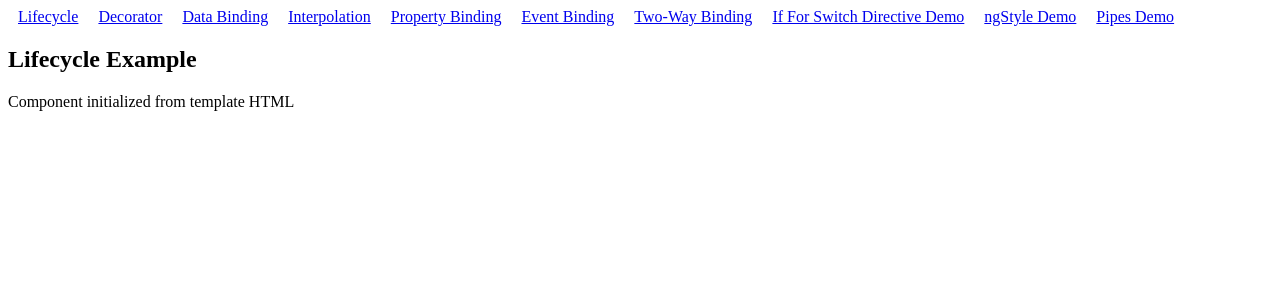
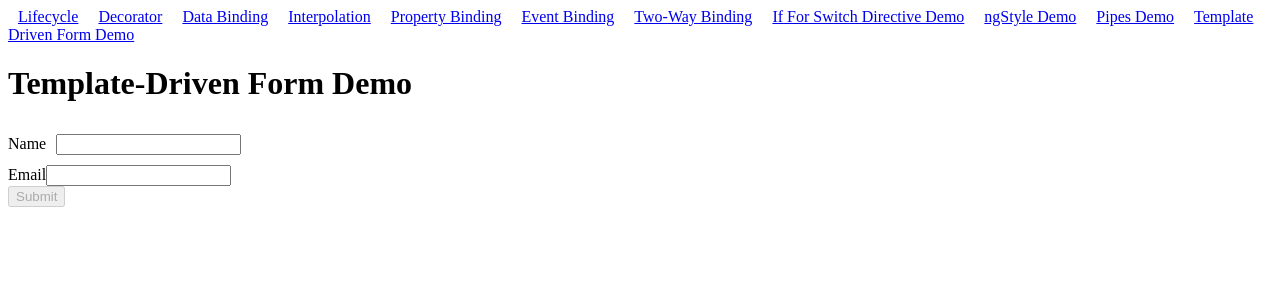
Before and after one commit to Jac3ie/Frontend-TechStack-Learning, an Angular app in the folder angular-coursera-demo/: page /template-driven-form in a window 1280 px wide. Shown: the top 300 px of the page. Built offline with nearby package versions, Linux system fonts and the light colour scheme.

Commit message:
Added demo about template-driven form, with help of gpt to provice me mroe detailed comments.

```diff
--- a/angular-coursera-demo/src/app/app.html
+++ b/angular-coursera-demo/src/app/app.html
@@ -9,6 +9,7 @@
   <a routerLink="/if-for-switch" routerLinkActive="acitve">If For Switch Directive Demo</a>
   <a routerLink="/ng-style-demo" routerLinkActive="active">ngStyle Demo</a>
   <a routerLink="/pipes" routerLinkActive="active">Pipes Demo</a>
+  <a routerLink="/template-driven-form" routerLinkActive="active">Template Driven Form Demo</a>
 </nav>
 
 <router-outlet></router-outlet>
--- a/angular-coursera-demo/src/app/app.routes.ts
+++ b/angular-coursera-demo/src/app/app.routes.ts
@@ -9,6 +9,7 @@ import { TwoWayBinding } from './two-way-binding/two-way-binding';
 import { IfForSwitch } from './if-for-switch/if-for-switch';
 import { NgStyleDemo } from './ng-style-demo/ng-style-demo';
 import { Pipes } from './pipes/pipes';
+import { TemplateDrivenForm } from './template-driven-form/template-driven-form';
 
 export const routes: Routes = [
     { path: '', redirectTo: 'lifecycle', pathMatch: 'full'}, // default go to lifecycle
@@ -22,5 +23,6 @@ export const routes: Routes = [
     { path: 'if-for-switch', component: IfForSwitch},
     { path: 'ng-style-demo', component: NgStyleDemo},
     { path: 'pipes', component: Pipes},
+    { path: 'template-driven-form', component: TemplateDrivenForm},
     { path: '**', component: Lifecycle},
 ];
--- /dev/null
+++ b/angular-coursera-demo/src/app/template-driven-form/template-driven-form.css
@@ -0,0 +1,3 @@
+#name {
+    margin: 10px;
+}
--- /dev/null
+++ b/angular-coursera-demo/src/app/template-driven-form/template-driven-form.html
@@ -0,0 +1,79 @@
+<h1>Template-Driven Form Demo</h1>
+
+<!--
+  #f="ngForm"
+  - Creates a template reference variable named "f"
+  - It points to the NgForm instance (the whole form controller)
+-->
+<form #f="ngForm" (ngSubmit)="submitForm(f)">
+
+  <!-- Name -->
+  <div class="field">
+    <label for="name">Name</label>
+
+    <!--
+      name="name" + ngModel
+      - Required for template-driven forms:
+        ngModel registers this input into the form (NgForm)
+        name is the key inside f.value, e.g. f.value.name
+    -->
+    <input
+        id="name"
+        type="text"
+        name="name"
+        ngModel
+        required
+        minlength="2"
+        #nameModel="ngModel"
+/>
+
+<!--
+  #nameModel="ngModel"
+  - Another template reference variable.
+  - It points to THIS input’s NgModel controller.
+  - Lets you check validity/state like touched/invalid/errors.
+-->
+
+    <!-- Show validation only after user interacted with the field -->
+    @if (nameModel.touched && nameModel.invalid) {
+      <small class="error">
+        <!-- errors is a JS object (map) of validation failures -->
+        @if (nameModel.errors?.['required']) {
+          <span>Name is required.</span>
+        }
+        @if (nameModel.errors?.['minlength']) {
+          <span>Name must be at least 2 characters.</span>
+        }
+      </small>
+    }
+  </div>
+
+  <!-- Email -->
+  <div class="field">
+    <label for="email">Email</label>
+
+    <input
+      id="email"
+      type="email"
+      name="email"
+      ngModel
+      required
+      email
+      #emailModel="ngModel"
+    />
+
+    @if (emailModel.touched && emailModel.invalid) {
+      <small class="error">
+        @if (emailModel.errors?.['required']) {
+          <span>Email is required.</span>
+        }
+        @if (emailModel.errors?.['email']) {
+          <span>Please enter a valid email.</span>
+        }
+      </small>
+    }
+  </div>
+
+  <!-- Disable submit until the whole form becomes valid -->
+  <button type="submit" [disabled]="f.invalid">Submit</button>
+</form>
--- /dev/null
+++ b/angular-coursera-demo/src/app/template-driven-form/template-driven-form.ts
@@ -0,0 +1,21 @@
+import { Component } from '@angular/core';
+import { FormsModule, NgForm } from '@angular/forms';
+
+@Component({
+  selector: 'app-template-driven-form',
+  standalone: true,
+  imports: [FormsModule],
+  templateUrl: './template-driven-form.html',
+  styleUrl: './template-driven-form.css',
+})
+export class TemplateDrivenForm {
+  // Template-driven: form values come from ngForm + ngModel (defined in HTML)
+  submitForm(form: NgForm): void {
+    if (form.invalid) return;
+
+    const { name, email } = form.value;
+    alert(`Submitted!\nName: ${name}\nEmail: ${email}`);
+
+    form.resetForm(); // reset values + validation state
+  }
+}
```
Also changed, not shown: 1 other file (tests, documents, lock files or other folders).
